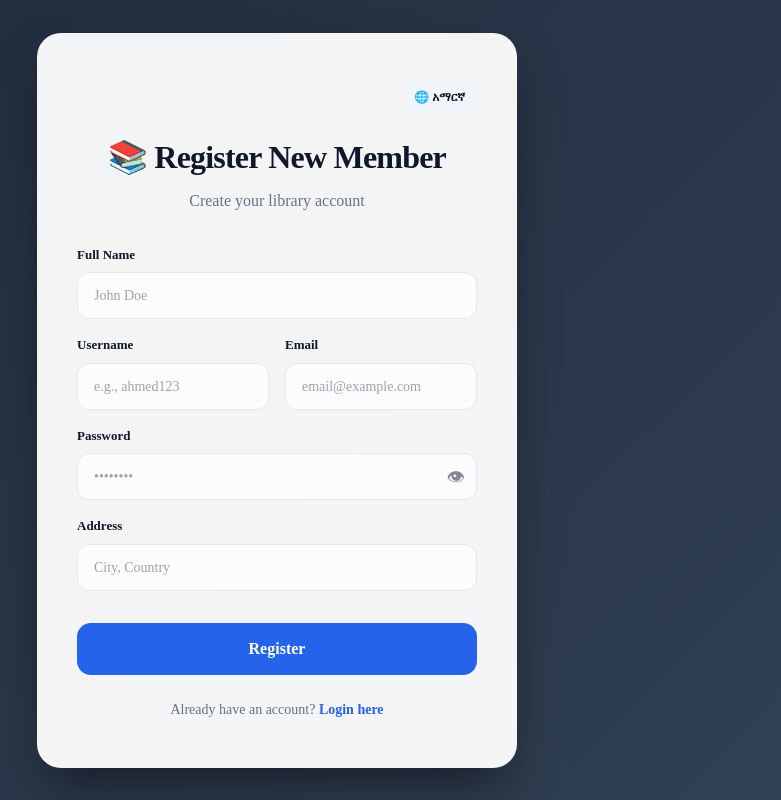
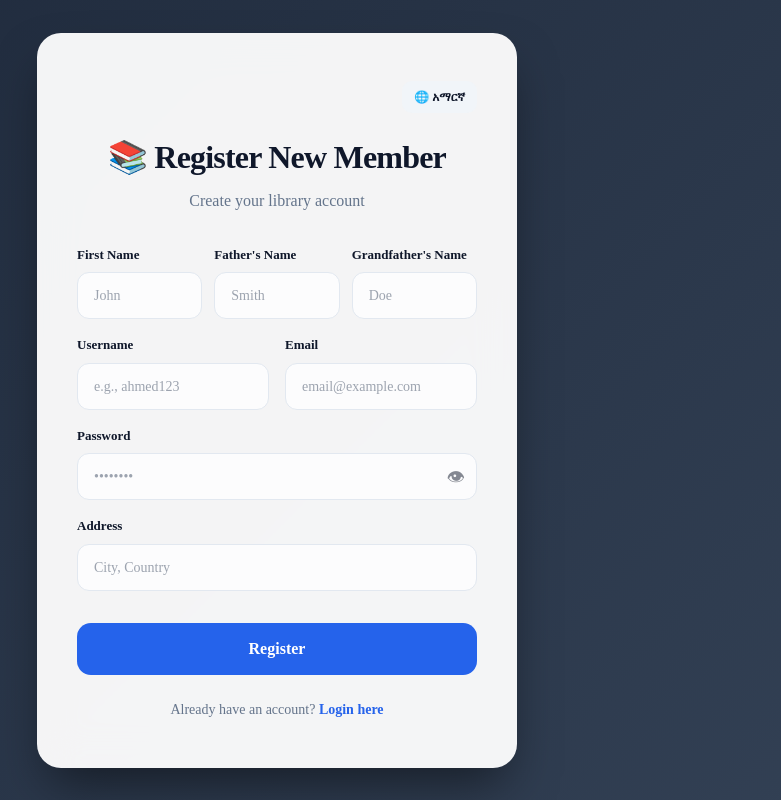
Before and after one commit to mulugetaketemaw2-lab/Library-Management-System, a React (Create React App) app in the folder n-frontend/: page /register in a window 1280 px wide. Shown: the whole page, without its empty margins (363-1144 px from the left). Built offline with nearby package versions, Linux system fonts and the light colour scheme; no server answers.

Commit message:
Split Full Name into First Name, Father's Name, and Grandfather's Name across registration and admin dashboards

```diff
--- a/n-frontend/src/pages/AdminDashboard.js
+++ b/n-frontend/src/pages/AdminDashboard.js
@@ -20,6 +20,9 @@ const t = {
     addLibrarian: "Add Librarian",
     addMember: "Add Member",
     fullName: "Full Name",
+    firstName: "First Name",
+    fatherName: "Father's Name",
+    grandfatherName: "Grandfather's Name",
     newUsername: "Username",
     password: "Password",
     add: "Add",
@@ -72,6 +75,9 @@ const t = {
     addLibrarian: "ላይብረሪያን ጨምር",
     addMember: "አባል ጨምር",
     fullName: "ሙሉ ስም",
+    firstName: "ስም",
+    fatherName: "የአባት ስም",
+    grandfatherName: "የአያት ስም",
     newUsername: "የተጠቃሚ ስም",
     password: "ፓስዎርድ",
     add: "ጨምር",
@@ -114,12 +120,11 @@ export default function AdminDashboard({ lang, setLang }) {
   const [currentTab, setCurrentTab] = useState("rules");
   const [msg, setMsg] = useState({ text: "", type: "" });
   const [showAdd, setShowAdd] = useState(null);
-  const [addForm, setAddForm] = useState({ name: "", username: "", password: "", email: "", address: "" });
+  const [addForm, setAddForm] = useState({ firstName: "", fatherName: "", grandfatherName: "", username: "", password: "", email: "", address: "" });
   const [resetModal, setResetModal] = useState(null);
   const [newPw, setNewPw] = useState("");
   const [editModal, setEditModal] = useState(null);
-  const [detailModal, setDetailModal] = useState(null);
-  const [editForm, setEditForm] = useState({ name: "", username: "", email: "", address: "" });
+  const [editForm, setEditForm] = useState({ firstName: "", fatherName: "", grandfatherName: "", username: "", email: "", address: "" });
   const [rules, setRules] = useState({ maxBorrowDays: 7, fineRate: 5 });
   const [showGlobalMenu, setShowGlobalMenu] = useState(false);
   const T = t[lang];
@@ -158,14 +163,22 @@ export default function AdminDashboard({ lang, setLang }) {
 
   const handleAdd = (role) => {
     setShowAdd(role);
-    setAddForm({ name: "", username: "", password: "", email: "", address: "" });
+    setAddForm({ firstName: "", fatherName: "", grandfatherName: "", username: "", password: "", email: "", address: "" });
   };
 
   const handleEdit = () => {
     if (selected.length !== 1) return flash(T.selectOne, "error");
     const user = users.find(u => u.id === selected[0]);
     setEditModal(user);
-    setEditForm({ name: user.name, username: user.username, email: user.email || "", address: user.address || "" });
+    const names = (user.name || "").split(" ");
+    setEditForm({
+      firstName: names[0] || "",
+      fatherName: names[1] || "",
+      grandfatherName: names.slice(2).join(" ") || "",
+      username: user.username,
+      email: user.email || "",
+      address: user.address || ""
+    });
   };
 
   const handleViewDetail = () => {
@@ -215,8 +228,9 @@ export default function AdminDashboard({ lang, setLang }) {
   const addUser = async (e) => {
     e.preventDefault();
     const endpoint = showAdd === "librarian" ? "/admin/librarian" : "/admin/member";
+    const name = [addForm.firstName, addForm.fatherName, addForm.grandfatherName].filter(Boolean).join(" ");
     try {
-      const res = await API.post(endpoint, addForm);
+      const res = await API.post(endpoint, { ...addForm, name });
       flash(res.data.message);
       setShowAdd(null);
       load();
@@ -224,8 +238,9 @@ export default function AdminDashboard({ lang, setLang }) {
   };
 
   const saveEdit = async () => {
+    const name = [editForm.firstName, editForm.fatherName, editForm.grandfatherName].filter(Boolean).join(" ");
     try {
-      await API.put(`/admin/users/${editModal.id}`, editForm);
+      await API.put(`/admin/users/${editModal.id}`, { ...editForm, name });
       flash(lang === "en" ? "User updated" : "ተጠቃሚ ተዘምኗል");
       setEditModal(null);
       setSelected([]);
@@ -529,9 +544,19 @@ export default function AdminDashboard({ lang, setLang }) {
               <button onClick={() => setShowAdd(null)} className="w-10 h-10 flex items-center justify-center rounded-xl bg-slate-100 text-slate-500 hover:bg-rose-50 hover:text-rose-500 transition-colors">✕</button>
             </div>
             <form onSubmit={addUser} className="p-8 space-y-6">
-              <div className="space-y-2">
-                <label className="text-[11px] font-bold text-slate-400 uppercase tracking-widest ml-1">{T.fullName}</label>
-                <input value={addForm.name} onChange={e => setAddForm({ ...addForm, name: e.target.value })} required className="input-premium" />
+              <div style={{ display: "grid", gridTemplateColumns: "1fr 1fr 1fr", gap: "12px" }}>
+                <div className="space-y-2">
+                  <label className="text-[11px] font-bold text-slate-400 uppercase tracking-widest ml-1">{T.firstName}</label>
+                  <input value={addForm.firstName} onChange={e => setAddForm({ ...addForm, firstName: e.target.value })} required className="input-premium" />
+                </div>
+                <div className="space-y-2">
+                  <label className="text-[11px] font-bold text-slate-400 uppercase tracking-widest ml-1">{T.fatherName}</label>
+                  <input value={addForm.fatherName} onChange={e => setAddForm({ ...addForm, fatherName: e.target.value })} required className="input-premium" />
+                </div>
+                <div className="space-y-2">
+                  <label className="text-[11px] font-bold text-slate-400 uppercase tracking-widest ml-1">{T.grandfatherName}</label>
+                  <input value={addForm.grandfatherName} onChange={e => setAddForm({ ...addForm, grandfatherName: e.target.value })} required className="input-premium" />
+                </div>
               </div>
               <div className="grid grid-cols-2 gap-4">
                 <div className="space-y-2">
@@ -574,9 +599,19 @@ export default function AdminDashboard({ lang, setLang }) {
               <button onClick={() => setEditModal(null)} className="w-10 h-10 flex items-center justify-center rounded-xl bg-slate-100 text-slate-500 hover:bg-rose-50 hover:text-rose-500 transition-colors">✕</button>
             </div>
             <div className="p-8 space-y-6">
-              <div className="space-y-2">
-                <label className="text-[11px] font-bold text-slate-400 uppercase tracking-widest ml-1">{T.fullName}</label>
-                <input value={editForm.name} onChange={e => setEditForm({ ...editForm, name: e.target.value })} className="input-premium" />
+              <div style={{ display: "grid", gridTemplateColumns: "1fr 1fr 1fr", gap: "12px" }}>
+                <div className="space-y-2">
+                  <label className="text-[11px] font-bold text-slate-400 uppercase tracking-widest ml-1">{T.firstName}</label>
+                  <input value={editForm.firstName} onChange={e => setEditForm({ ...editForm, firstName: e.target.value })} required className="input-premium" />
+                </div>
+                <div className="space-y-2">
+                  <label className="text-[11px] font-bold text-slate-400 uppercase tracking-widest ml-1">{T.fatherName}</label>
+                  <input value={editForm.fatherName} onChange={e => setEditForm({ ...editForm, fatherName: e.target.value })} required className="input-premium" />
+                </div>
+                <div className="space-y-2">
+                  <label className="text-[11px] font-bold text-slate-400 uppercase tracking-widest ml-1">{T.grandfatherName}</label>
+                  <input value={editForm.grandfatherName} onChange={e => setEditForm({ ...editForm, grandfatherName: e.target.value })} required className="input-premium" />
+                </div>
               </div>
               <div className="space-y-2">
                 <label className="text-[11px] font-bold text-slate-400 uppercase tracking-widest ml-1">{T.username}</label>
--- a/n-frontend/src/pages/Register.js
+++ b/n-frontend/src/pages/Register.js
@@ -5,7 +5,9 @@ const t = {
   en: {
     title: "Register New Member",
     subtitle: "Create your library account",
-    fullName: "Full Name",
+    firstName: "First Name",
+    fatherName: "Father's Name",
+    grandfatherName: "Grandfather's Name",
     username: "Username",
     email: "Email",
     password: "Password",
@@ -23,7 +25,9 @@ const t = {
   am: {
     title: "አዲስ አባል ይመዝገቡ",
     subtitle: "የቤተ መጻሕፍት መለያዎን ይፍጠሩ",
-    fullName: "ሙሉ ስም",
+    firstName: "ስም",
+    fatherName: "የአባት ስም",
+    grandfatherName: "የአያት ስም",
     username: "የተጠቃሚ ስም",
     email: "ኢሜይል",
     password: "የይለፍ ቃል",
@@ -42,7 +46,9 @@ const t = {
 
 export default function Register({ onSwitch, lang, setLang }) {
   const [form, setForm] = useState({
-    fullName: "",
+    firstName: "",
+    fatherName: "",
+    grandfatherName: "",
     username: "",
     email: "",
     password: "",
@@ -62,14 +68,16 @@ export default function Register({ onSwitch, lang, setLang }) {
     setSuccess("");
     setLoading(true);
 
+    const fullName = [form.firstName, form.fatherName, form.grandfatherName].filter(Boolean).join(" ");
+
     try {
-      await API.post("/auth/register", form, {
+      await API.post("/auth/register", { ...form, fullName }, {
         headers: { "Content-Type": "application/json" },
       });
       setSuccess(lang === "en"
         ? "Registration successful! Please wait for admin approval before logging in."
         : "ምዝገባ ተሳክቷል! ከመግባትዎ በፊት የአድሚን ማጽደቂያ ይጠብቁ።");
-      setForm({ fullName: "", username: "", email: "", password: "", address: "" });
+      setForm({ firstName: "", fatherName: "", grandfatherName: "", username: "", email: "", password: "", address: "" });
     } catch (err) {
       const msg = err.response?.data?.message || "";
       if (msg.toLowerCase().includes("all fields")) {
@@ -130,17 +138,43 @@ export default function Register({ onSwitch, lang, setLang }) {
         {success && <div className="alert alert-success" style={{ borderRadius: "12px", marginBottom: "24px", textAlign: "center" }}>{success}</div>}
 
         <form onSubmit={submit}>
-          <div className="form-group" style={{ marginBottom: "16px" }}>
-            <label style={{ display: "block", marginBottom: "8px", fontSize: "13px", fontWeight: 700, color: "var(--text-main)" }}>{T.fullName}</label>
+          <div style={{ display: "grid", gridTemplateColumns: "1fr 1fr 1fr", gap: "12px", marginBottom: "16px" }}>
+            <div className="form-group">
+              <label style={{ display: "block", marginBottom: "8px", fontSize: "13px", fontWeight: 700, color: "var(--text-main)" }}>{T.firstName}</label>
               <input
-              name="fullName"
+                name="firstName"
                 className="input-focus"
-              value={form.fullName}
+                value={form.firstName}
                 onChange={handle}
                 required
-              placeholder={lang === "en" ? "John Doe" : "ሙሉ ስም"}
+                placeholder={lang === "en" ? "John" : "ስም"}
                 style={inputStyle}
               />
+            </div>
+            <div className="form-group">
+              <label style={{ display: "block", marginBottom: "8px", fontSize: "13px", fontWeight: 700, color: "var(--text-main)" }}>{T.fatherName}</label>
+              <input
+                name="fatherName"
+                className="input-focus"
+                value={form.fatherName}
+                onChange={handle}
+                required
+                placeholder={lang === "en" ? "Smith" : "የአባት"}
+                style={inputStyle}
+              />
+            </div>
+            <div className="form-group">
+              <label style={{ display: "block", marginBottom: "8px", fontSize: "13px", fontWeight: 700, color: "var(--text-main)" }}>{T.grandfatherName}</label>
+              <input
+                name="grandfatherName"
+                className="input-focus"
+                value={form.grandfatherName}
+                onChange={handle}
+                required
+                placeholder={lang === "en" ? "Doe" : "የአያት"}
+                style={inputStyle}
+              />
+            </div>
           </div>
 
           <div style={{ display: "flex", gap: "16px", marginBottom: "16px" }}>
```
Lines whose indentation alone changed are shown as unchanged.
